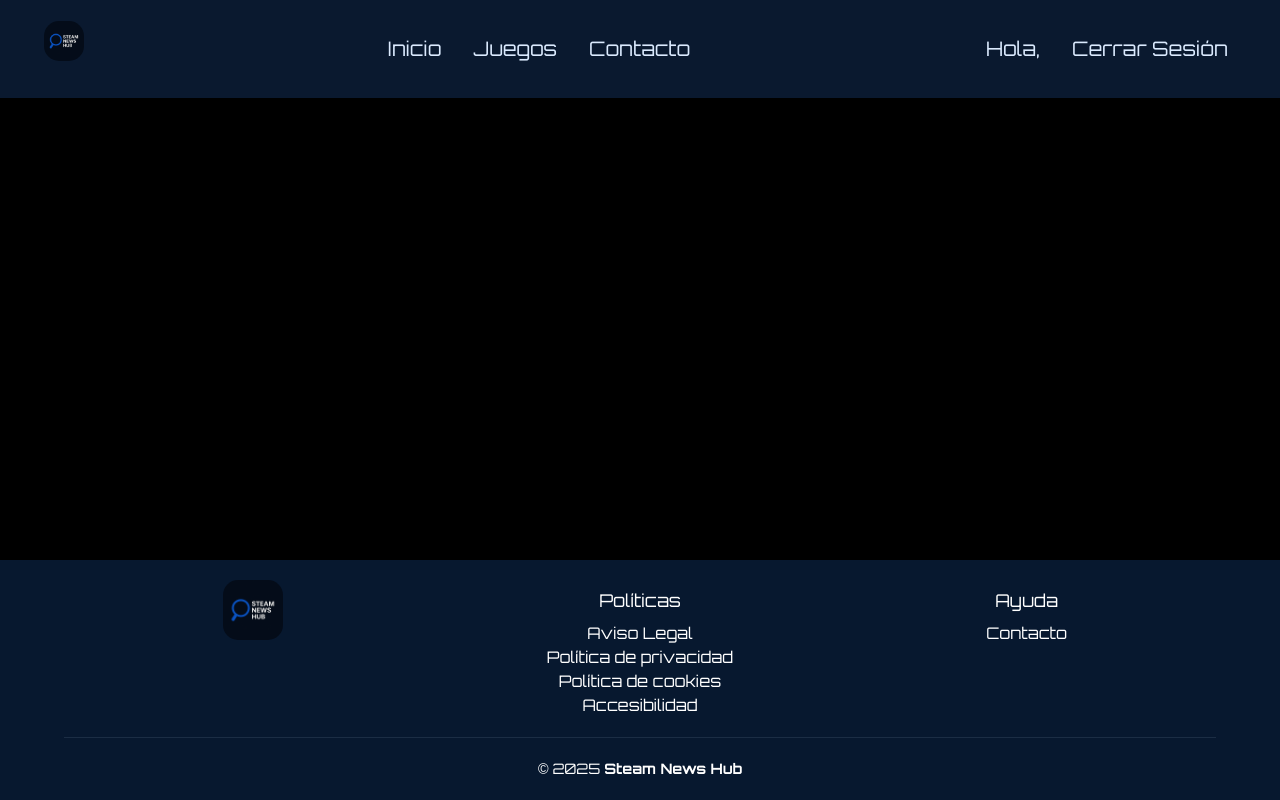
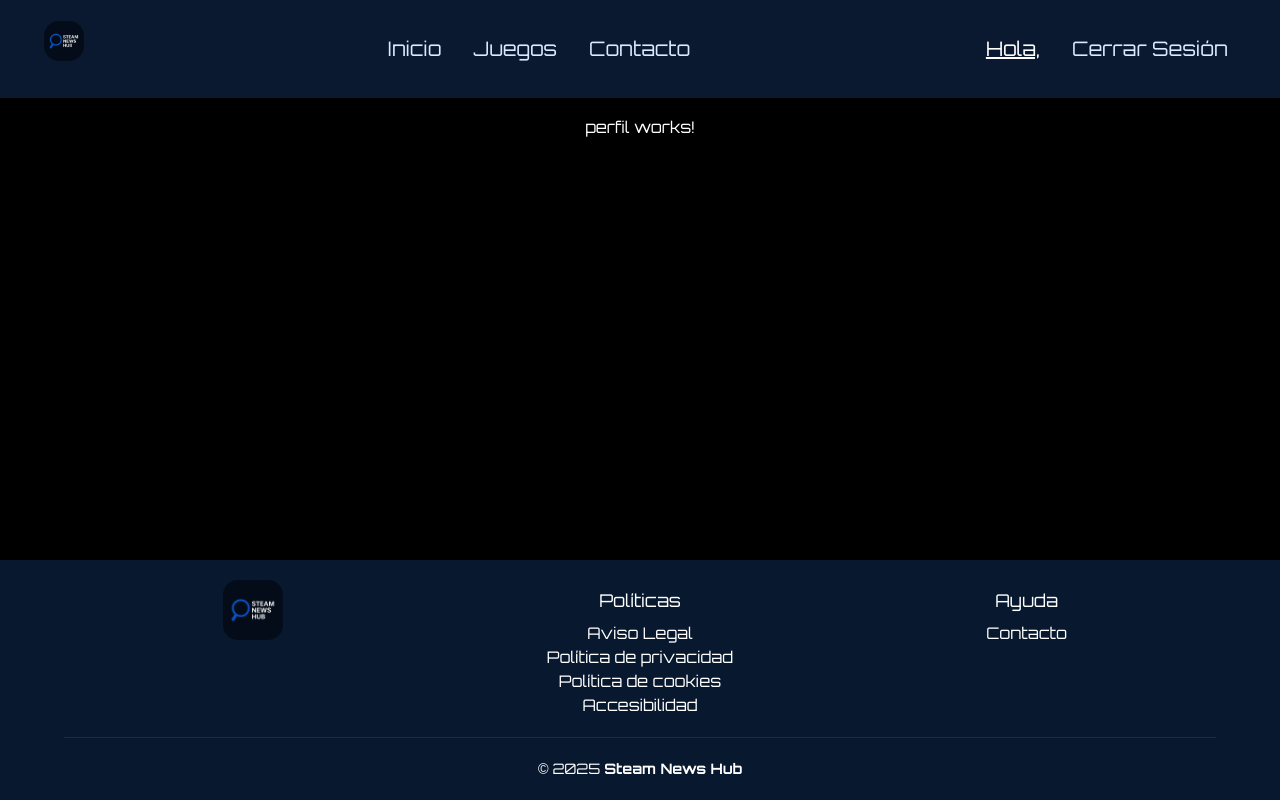
Before and after one commit to DaniAlosPrats/Steam-News-Hub, an Angular app in the folder Front/frontendsteamnewhub/: page /perfil in a window 1280 px wide. Before the commit this address led to /. Built offline with nearby package versions, Linux system fonts and the light colour scheme; sample sign-in values are in the browser's storage.

Commit message:
pushing perfil

```diff
--- a/Front/frontendsteamnewhub/src/app/app.routes.ts
+++ b/Front/frontendsteamnewhub/src/app/app.routes.ts
@@ -9,6 +9,7 @@ import { PoliticaPrivacidadComponent } from './views/politica-privacidad/politic
 import { PoliticaCookiesComponent } from './views/politica-cookies/politica-cookies.component';
 import { AccesibilidadComponent} from './views/accesibilidad/accesibilidad.component';
 import { AvisoLegalComponent } from './views/aviso-legal/aviso-legal.component';
+import { PerfilComponent } from './views/perfil/perfil.component';
 
 export const routes: Routes = [
   { path: '', redirectTo: 'home', pathMatch: 'full' },
@@ -22,6 +23,7 @@ export const routes: Routes = [
   {path: 'politica-cookies', component: PoliticaCookiesComponent},
   {path: 'accesibilidad', component: AccesibilidadComponent},
   {path: 'aviso-legal', component: AvisoLegalComponent},
+  {path: 'perfil', component: PerfilComponent},
 
 
 
--- a/Front/frontendsteamnewhub/src/app/components/cardfav/cardfav.component.css
+++ b/Front/frontendsteamnewhub/src/app/components/cardfav/cardfav.component.css
@@ -19,6 +19,7 @@
   }
 
   .footer {
+     height: 150px;
     padding: 1rem;
     flex-grow: 1;
     display: flex;
--- a/Front/frontendsteamnewhub/src/app/components/header/header.component.html
+++ b/Front/frontendsteamnewhub/src/app/components/header/header.component.html
@@ -47,7 +47,7 @@
         @if(isLoggedIn === true) {
          <ul class="navbar-nav fs-5 pe-lg-3" >
           <li class="nav-item">
-            <a class="nav-link">Hola, {{ username }}</a>
+            <a routerLink="/perfil" routerLinkActive="active" class="nav-link">Hola, {{ username }}</a>
           </li>
           <li class="nav-item">
             <a (click)="logout()" class="nav-link">Cerrar Sesión</a>
--- /dev/null
+++ b/Front/frontendsteamnewhub/src/app/views/perfil/perfil.component.html
@@ -0,0 +1 @@
+<p>perfil works!</p>
--- a/Front/frontendsteamnewhub/src/app/views/products/products.component.html
+++ b/Front/frontendsteamnewhub/src/app/views/products/products.component.html
@@ -161,7 +161,7 @@
                <app-cardfav
                  [title]="title1"
                 [description]="description1"
-                 [photo]="'https://cdn.cloudflare.steamstatic.com/steam/apps/440/header.jpg'"
+                 [photo]="'url(https://cdn.cloudflare.steamstatic.com/steam/apps/440/header.jpg)'"
                  [gameId]="440"
                  (favoriteToggled)="addToFavorites($event)"
                  (likeToggled)="handleLike($event)">
```
Also changed, not shown: Front/frontendsteamnewhub/src/app/views/perfil/perfil.component.ts (added, +11 -0 lines), Front/frontendsteamnewhub/src/app/views/perfil/perfil.component.css (added), 1 other file (tests, documents, lock files or other folders).
